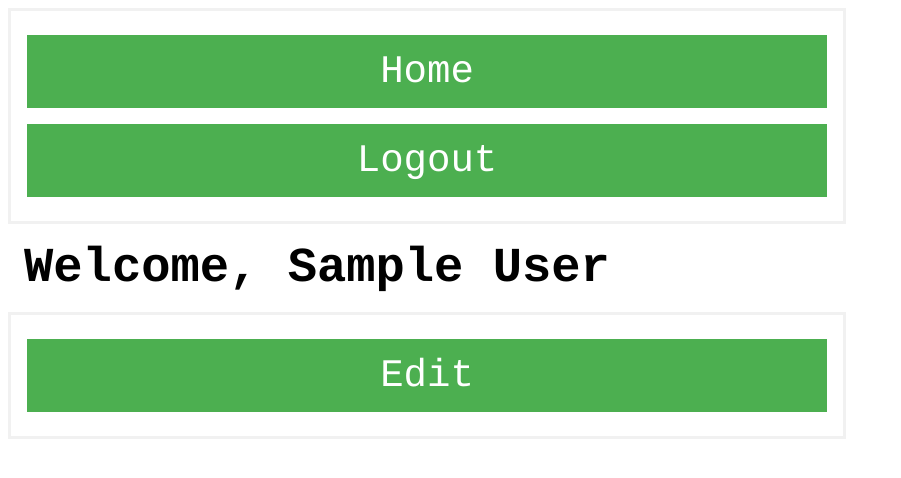
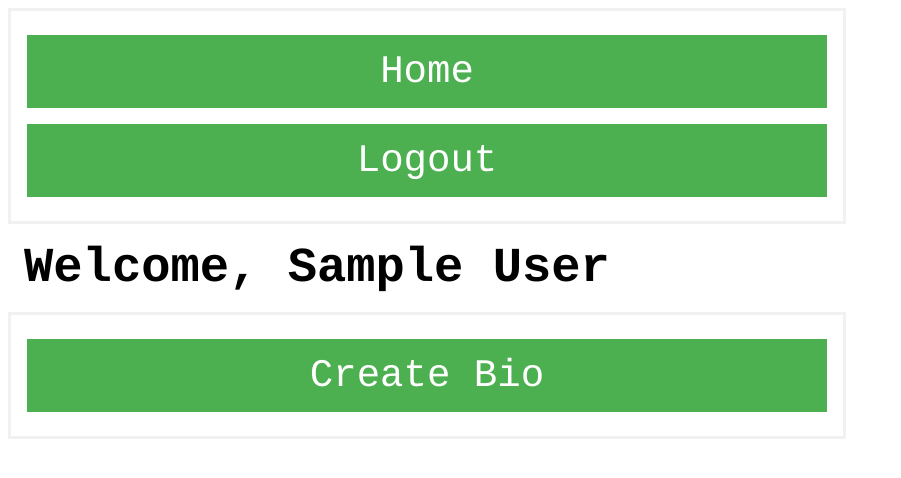
Before and after one commit to byzyworks/cnt440901secweb, a PHP site: page /account in a window 1280 px wide. Shown: the top 478 px of the page, without its empty margins (0-901 px from the left). Run offline with PHP 8.4, Linux system fonts and the light colour scheme; the visitor is signed in with stand-in values (Sample User, id 1); data comes from the database, SQL or seed files in the repository.

Commit message:
Fixed bio editing to work even without a preset bio (I forgot to test the functionality without a bio added through MySQL directly)

```diff
--- a/var/www/html/account.php
+++ b/var/www/html/account.php
@@ -137,11 +137,19 @@
 					var bio_content_new = document.getElementById("bio_content_new").value;
 					var innerHTML       = "";
 
+                    if (bio_content_new != "")
+                    {
 					    innerHTML += "<h>Bio:</h>";
 					    innerHTML += "<section id=\"bio_content\">";
 					    innerHTML += bio_content_new;
 					    innerHTML += "</section>";
-					innerHTML += "<button onclick=\"editBio()\">Edit</button>";
+					    innerHTML += "<button onclick=\"editBio()\">Edit Bio</button>";
+                    }
+                    else
+                    {
+					    innerHTML += "<section id=\"bio_content\"></section>";
+					    innerHTML += "<button onclick=\"editBio()\">Create Bio</button>";
+                    }
 
 					this.bio_content = bio_content_new;
 					document.getElementById("bio").innerHTML = innerHTML;
@@ -151,11 +159,20 @@
 				{
 					var innerHTML = "";
 
+
+                    if (this.bio_content != "")
+                    {
 					    innerHTML += "<h>Bio:</h>";
 					    innerHTML += "<section id=\"bio_content\">";
 					    innerHTML += this.bio_content;
 					    innerHTML += "</section>";
-					innerHTML += "<button onclick=\"editBio()\">Edit</button>";
+					    innerHTML += "<button onclick=\"editBio()\">Edit Bio</button>";
+                    }
+                    else
+                    {
+                        innerHTML += "<section id=\"bio_content\"></section>";
+					    innerHTML += "<button onclick=\"editBio()\">Create Bio</button>";
+                    }
 
 					document.getElementById("bio").innerHTML = innerHTML;
 				}
@@ -196,9 +213,15 @@
 				{
 					echo "<h>Bio:</h>";
 					echo "<section id=\"bio_content\">$usr_bio</section>";
+                    echo "<button onclick=\"editBio()\">Edit Bio</button>";
+				}
+                else
+                {
+                    echo "<section id=\"bio_content\"></section>";
+                    echo "<button onclick=\"editBio()\">Create Bio</button>";
                 }
 			?>
-			<button onclick="editBio()">Edit</button>
+
 		</div>
 		<script>
 			var myMain = new main();
```
Lines whose indentation alone changed are shown as unchanged.
